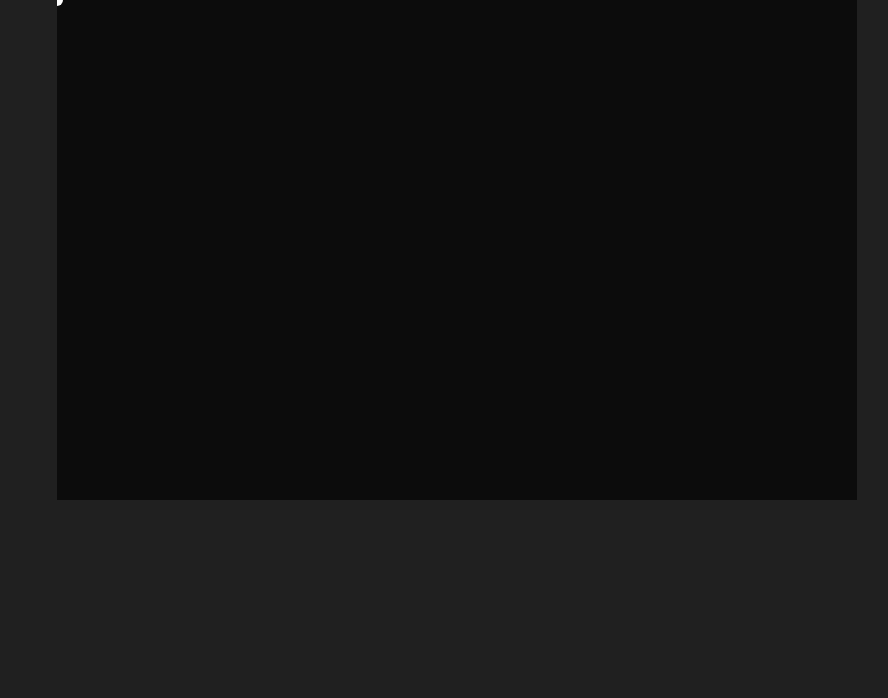
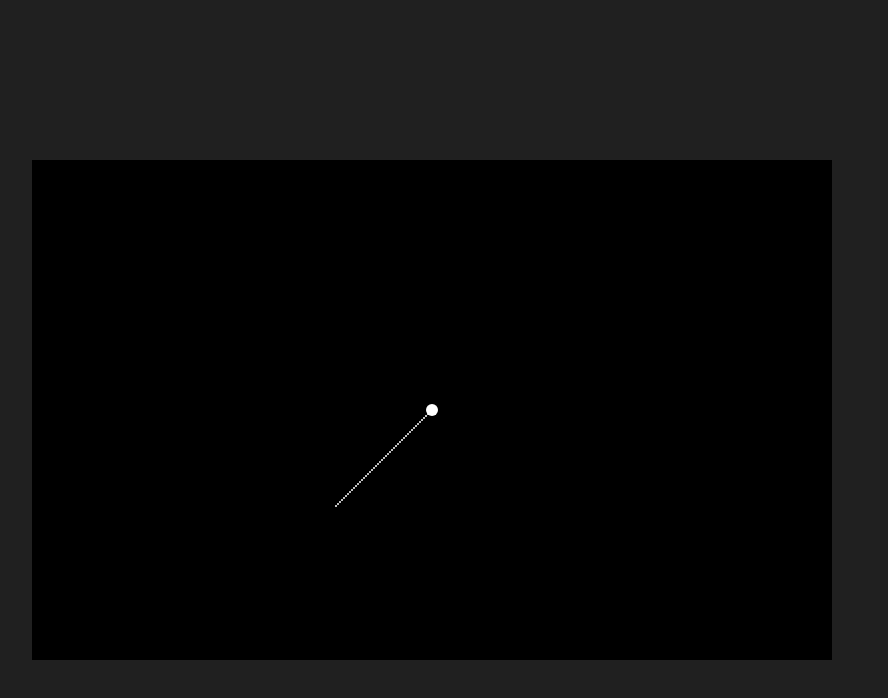
Before and after one commit to Ollebacx/avOid2.0, a plain HTML site: page index.html in a window 1280 px wide. Shown: the whole page, without its empty margins (208-1096 px from the left). Drawn offline with Linux system fonts and the light colour scheme.

Commit message:
Casi trail
Co-authored-by: David  <dav.ollebac@gmail.com>

```diff
--- a/main.css
+++ b/main.css
@@ -9,11 +9,11 @@ body {
     /*background-image: url(https://drive.google.com/file/d/1TqtTb5VjLyrh0AG5WYDnXzJIJkKk5iwo/preview)*/
 }
 #canvas {
-    background-color: #0c0c0c;
+    background-color: #000000;
     /*background-color: transparent;*/
     /* border: 12px solid #333333; */
     cursor: crosshair;
-margin-left: 50px;
+    margin-top:20vh;
 }
 #timer{
     position: absolute;
--- a/script.js
+++ b/script.js
@@ -1,8 +1,12 @@
 var ball
 var canvasWidth = document.body.clientWidth
+var positionsMax = 50;
+var positions = [];
+var xPos = 400;
+var yPos = 250
 
 function startGame() {
- ball = new component("white", 0, 0, 6);
+  ball = new component("white", xPos, yPos, 6);
   myGameArea.start();
 }
 
@@ -11,16 +15,15 @@ var myGameArea = {
   start: function () {
     this.context = this.canvas.getContext("2d");
     document.body.insertBefore(this.canvas, document.body.childNodes[0]);
-    this.canvas.style.cursor = "crosshair"; //hide the original cursor
-    this.interval = setInterval(updateGameArea, 20);
-    window.addEventListener('mousemove', function (e) {
+    this.canvas.style.cursor = "crosshair";
+    this.interval = setInterval(updateGameArea, 15);
+    window.addEventListener('mousemove', function (e) { // object follows the mouse
       var rect = this.canvas.getBoundingClientRect();
       myGameArea.left = rect.left;
       myGameArea.top = rect.top
       myGameArea.x = e.pageX - myGameArea.left;
       myGameArea.y = e.pageY - myGameArea.top;
-      console.log(myGameArea.left)
-    })
+    });
   },
   clear: function () {
     this.context.clearRect(0, 0, this.canvas.width, this.canvas.height);
@@ -40,7 +43,29 @@ function component(color, x, y, radius) {
     ctx.arc(this.x, this.y, this.radius, 0, Math.PI * 2, true);
     ctx.closePath();
     ctx.fillStyle = this.color;
-    ctx.fill()
+    ctx.fill();
+//
+let history = positions, prevPot, nextPot;
+for (let i = 0; i < history.length - 1; i++) {
+  ctx.beginPath();
+  ctx.arc(positions[i].x, positions[i].y, 1, 0, 2 * Math.PI, true);
+  ctx.fillStyle = "#FFFFFF";
+  ctx.fill();
+  prevPot = history[i];
+  nextPot = history[i + 1];
+  if (i === 0) {
+    ctx.moveTo(prevPot.x, prevPot.y);
+  } else {
+    // ctx.quadraticCurveTo(prevPot.x, prevPot.y, prevPot.x + (nextPot.x - prevPot.x) / 2, prevPot.y + (nextPot.y - prevPot.y) / 2);
+    ctx.lineTo(nextPot.x, nextPot.y);
+  }
+
+  prevPot.x -= 2;
+  prevPot.y += 2;
+}
+
+storeLastPosition(this.x, this.y);
+
   }
 }
 
@@ -52,3 +77,14 @@ function updateGameArea() {
   }
   ball.update();
 }
+
+
+function storeLastPosition(xPos, yPos) {
+  positions.push({
+    x: xPos,
+    y: yPos
+  })
+  if (positions.length > positionsMax) {
+    positions.splice(0, positions.length > positionsMax);
+  }
+};
```
